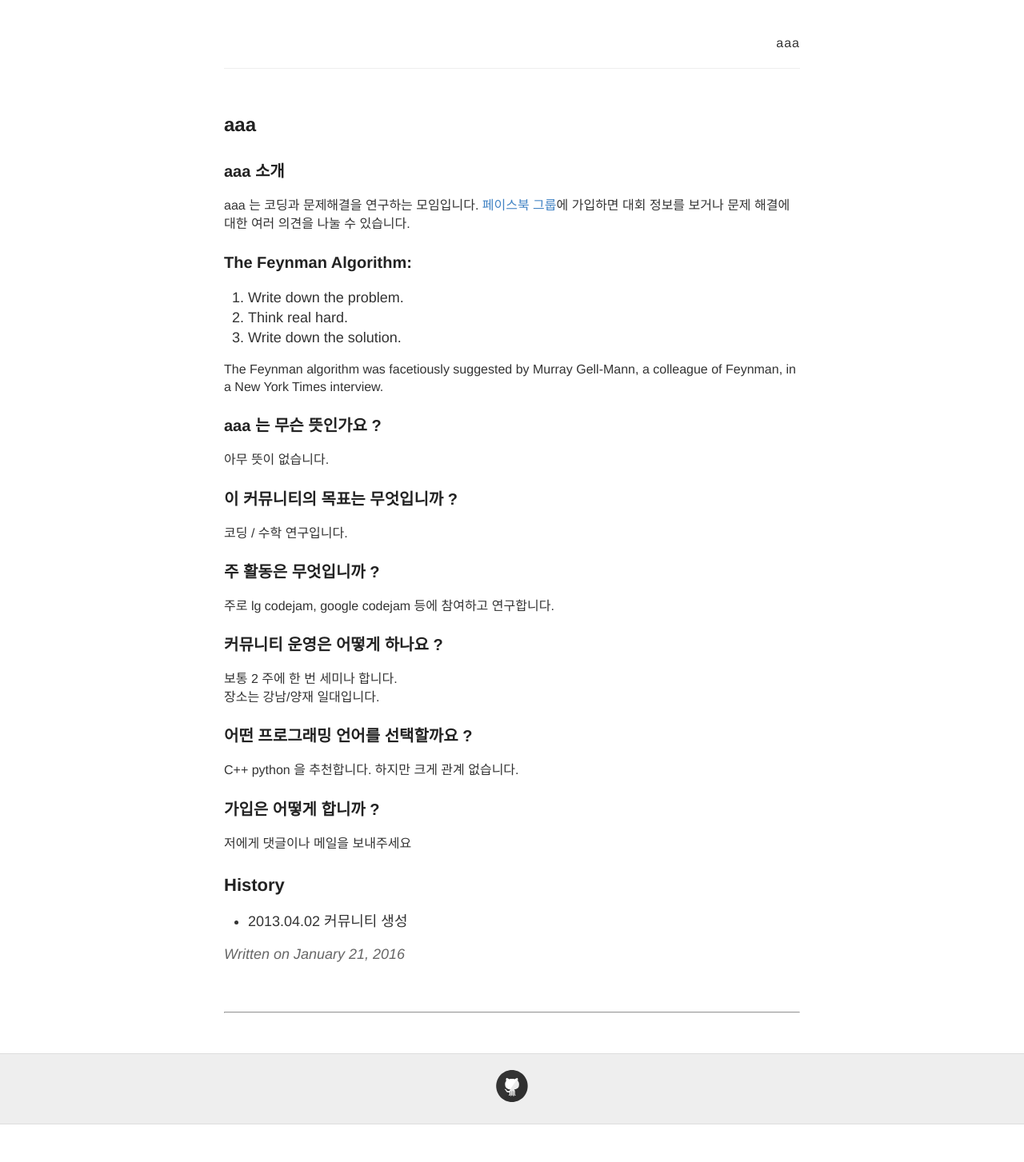
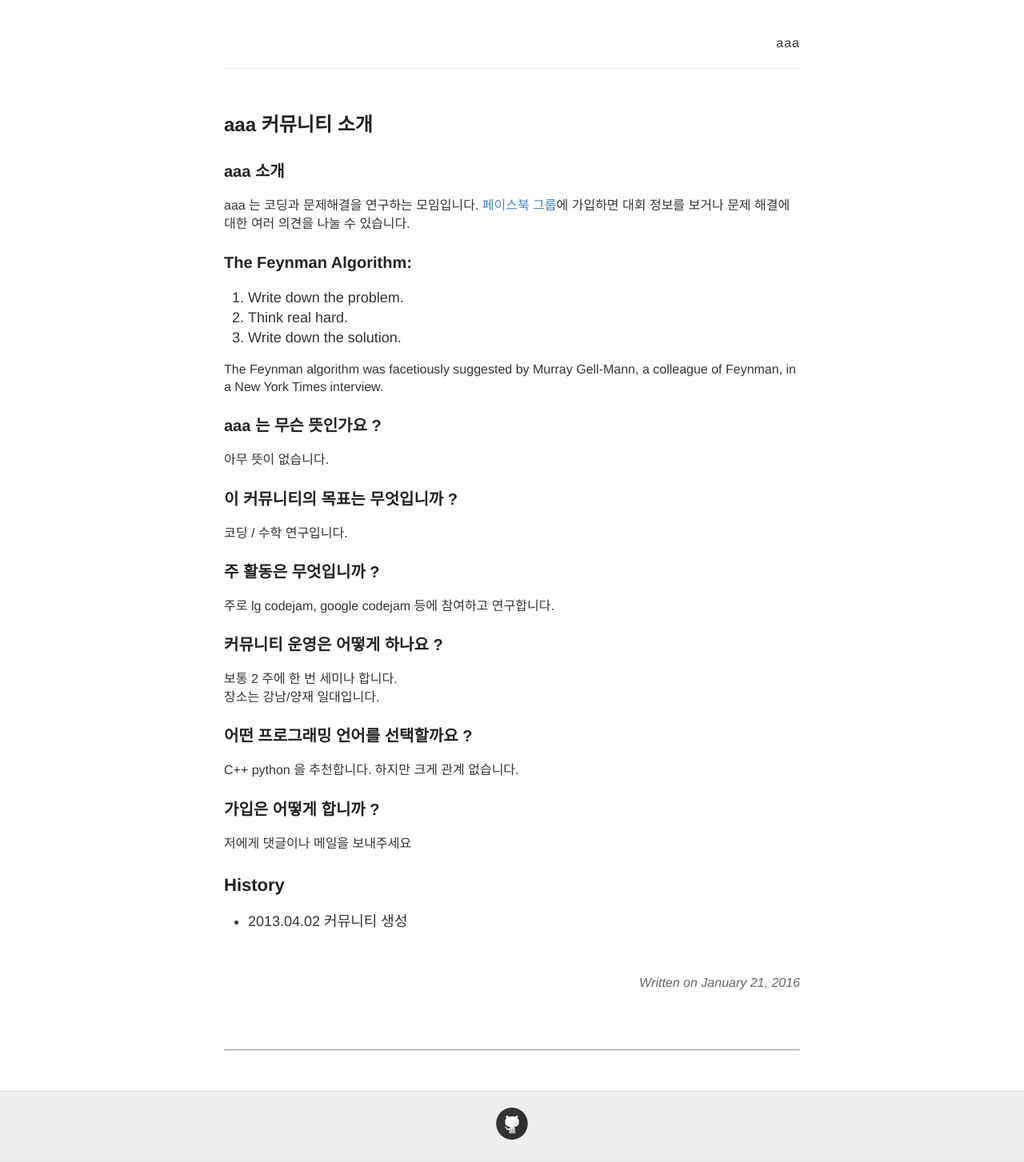
Before and after one commit to seirion/aaa, a Jekyll site: the page built from _posts/2016-01-21-aaa-intro.md, in a window 1280 px wide. Shown: the whole page at 80% size. Built offline with Jekyll 4.4.1, drawn with Linux system fonts in a browser that asks for light colours; Markdown is read by kramdown in place of the engine named in the settings; comment, search, counter and statistics services are not loaded; before the commit the page ends 1406 px from its top, so only the background shows below that.

Commit message:
modified layout

```diff
--- a/_layouts/post.html
+++ b/_layouts/post.html
@@ -9,8 +9,9 @@ layout: default
     {{ content }}
   </div>
 
-  <div class="date">
-    Written on {{ page.date | date: "%B %e, %Y" }}
+  <br>
+  <div class="date" align="right">
+    <p>Written on {{ page.date | date: "%B %e, %Y" }}</p>
   </div>
   <br><br><hr>
 
--- a/_posts/2016-01-21-aaa-intro.md
+++ b/_posts/2016-01-21-aaa-intro.md
@@ -1,6 +1,6 @@
 ---
 layout: post
-title:  "aaa"
+title:  "aaa 커뮤니티 소개"
 comments: true
 date:   2016-01-21 10:08:00
 ---
```
